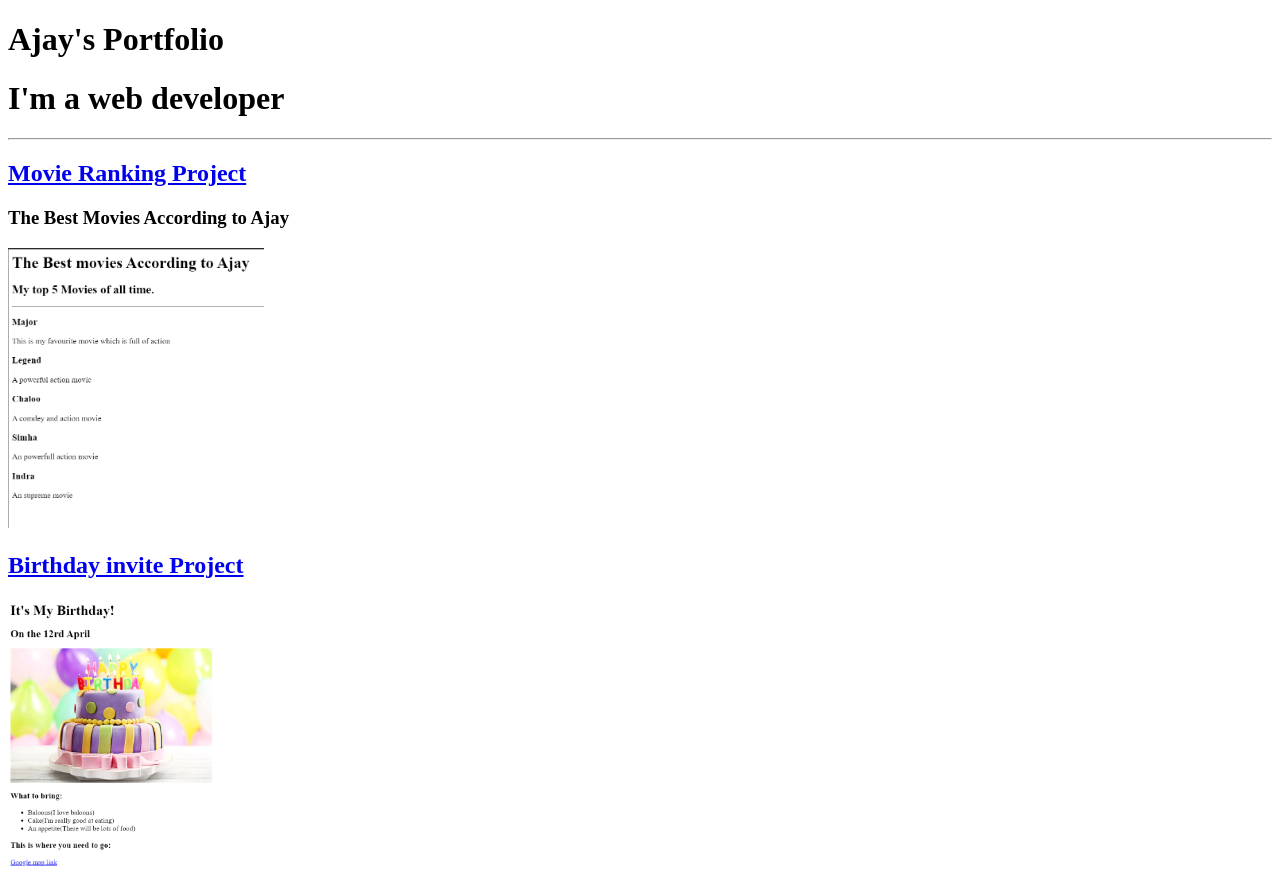
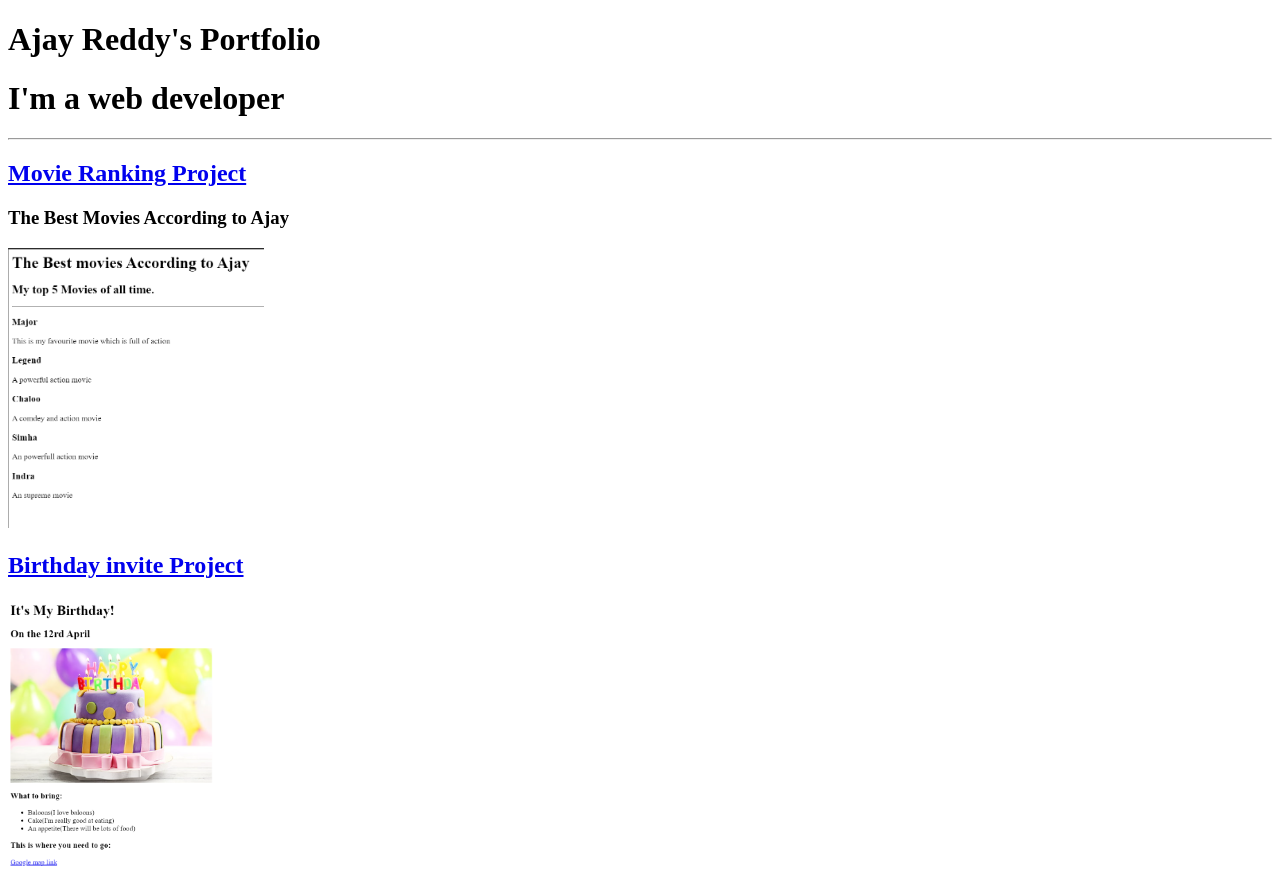
Before and after one commit to 0304ajay/html.portfolio, a plain HTML site: page index.html in a window 1280 px wide. Shown: the top 882 px of the page. Drawn offline with Linux system fonts and the light colour scheme.

Commit message:
index.html

```diff
--- a/index.html
+++ b/index.html
@@ -6,7 +6,7 @@
     <title>Ajay's Portfolio</title>
 </head>
 <body>
-    <h1>Ajay's Portfolio</h1>
+    <h1>Ajay Reddy's Portfolio</h1>
     <h1>I'm a web developer</h1>
     <hr \>
    <h2><a href="./public/movie-ranking.html">Movie Ranking Project</a></h2>
```
